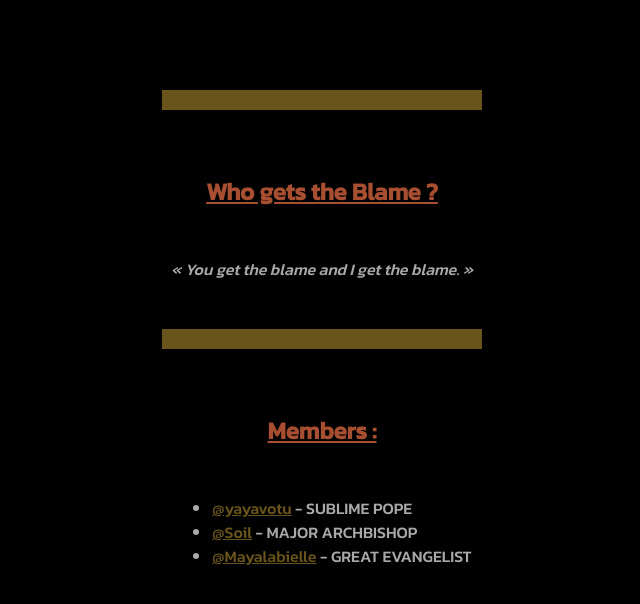
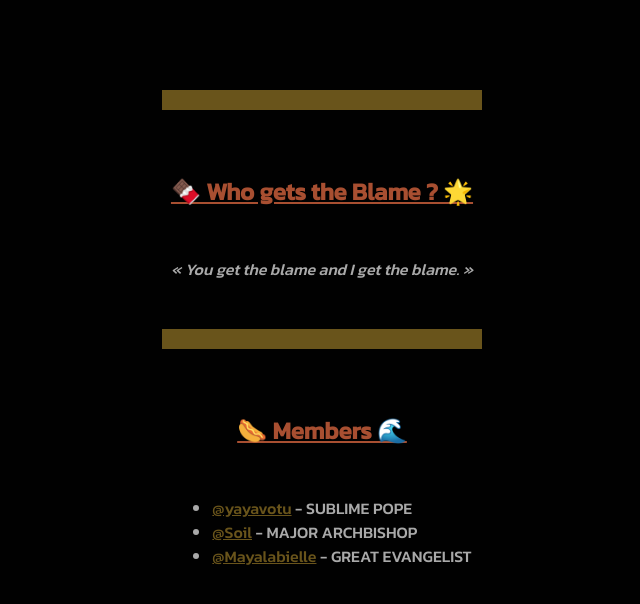
Before and after one commit to papey/nookie.church, a plain HTML site: page index.html in a window 1280 px wide. Shown: the part 574-1178 px from the top of the page, without its empty margins (318-958 px from the left). Drawn offline with Linux system fonts and the light colour scheme; a web font is replaced by a local one.

Commit message:
More emojos

```diff
--- a/index.html
+++ b/index.html
@@ -18,12 +18,12 @@
 
         <div class="breaker"></div>
 
-        <h2>Who gets the Blame ?</h2>
+        <h2>🍫 Who gets the Blame ? 🌟</h2>
         <p style="font-style: italic;">« You get the blame and I get the blame. »</p>
 
         <div class="breaker"></div>
 
-        <h2>Members :</h2>
+        <h2>🌭 Members 🌊</h2>
         <ul>
             <li><p class="name">@yayavotu</p> - <p class="role">Sublime Pope</p></li>
             <li><p class="name">@Soil</p> - <p class="role">Major Archbishop</p></li>
```
